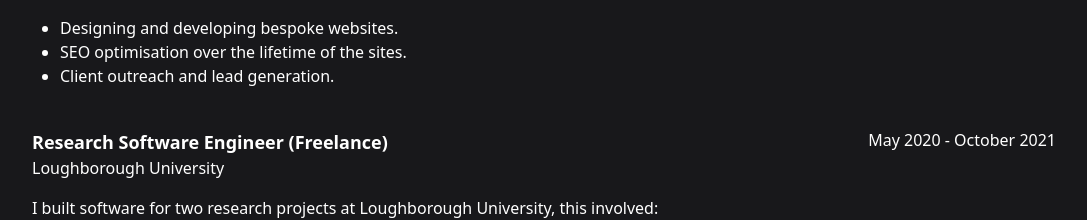
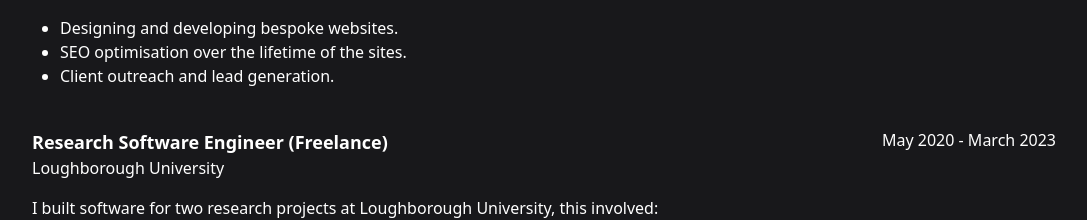
Before and after one commit to simonrose121/simon-rose.co.uk, a Next.js app: page / in a window 1280 px wide. Shown: the part 3465-3685 px from the top of the page, without its empty margins (96-1183 px from the left). Built offline with nearby package versions, Linux system fonts and the light colour scheme.

Commit message:
fix: lboro finish date

```diff
--- a/content/experience.ts
+++ b/content/experience.ts
@@ -146,7 +146,7 @@ My brother and I started a digital marketing business in lockdown. This involved
 		title: 'Research Software Engineer (Freelance)',
 		place: 'Loughborough University',
 		placeUrl: 'https://www.lboro.ac.uk/',
-		dates: 'May 2020 - October 2021',
+		dates: 'May 2020 - March 2023',
 		description: `
 I built software for two research projects at Loughborough University, this involved:
 
```
